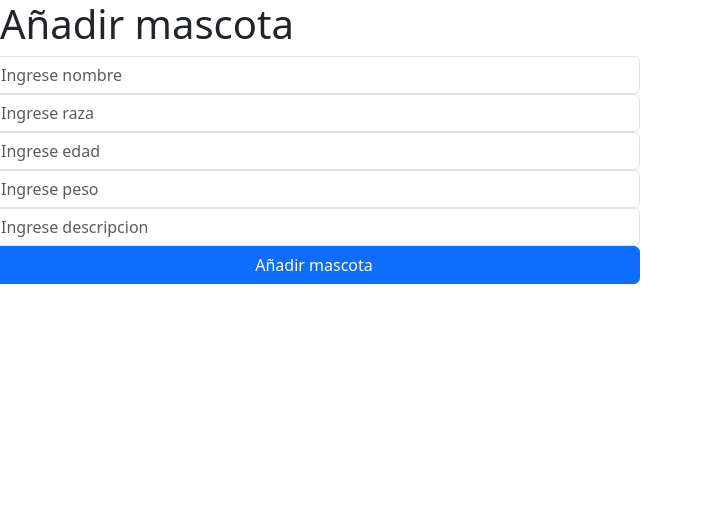
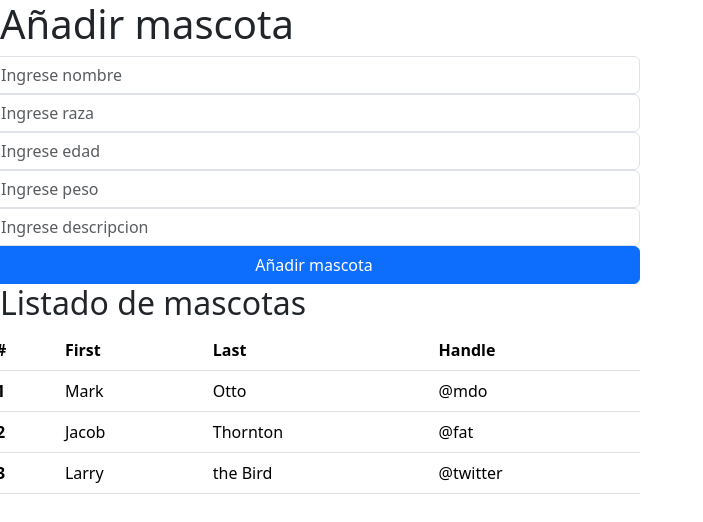
Before and after one commit to DanielaAndreaGonzalez/mirefugio, an Angular app: page / in a window 1280 px wide. Shown: the top 522 px of the page, without its empty margins (0-703 px from the left). Built offline with nearby package versions, Linux system fonts and the light colour scheme.

Commit message:
Se agrega componente listar al comoponente main y se modifica componente listar

```diff
--- a/src/app/refugio/components/list-pets/list-pets.component.html
+++ b/src/app/refugio/components/list-pets/list-pets.component.html
@@ -1,6 +1,5 @@
 <h2>Listado de mascotas</h2>
 <div class="row">
-    <div class="col-6">
         <table class="table">
             <thead>
               <tr>
@@ -31,5 +30,4 @@
               </tr>
             </tbody>
           </table>
-    </div>
 </div>
--- a/src/app/refugio/mi-refugio-main/mi-refuio-main.component.html
+++ b/src/app/refugio/mi-refugio-main/mi-refuio-main.component.html
@@ -3,5 +3,6 @@
 <div class="row">
     <div class="col-6">
         <app-add-pets></app-add-pets>
+        <app-list-pets></app-list-pets>
     </div>
 </div>
```
